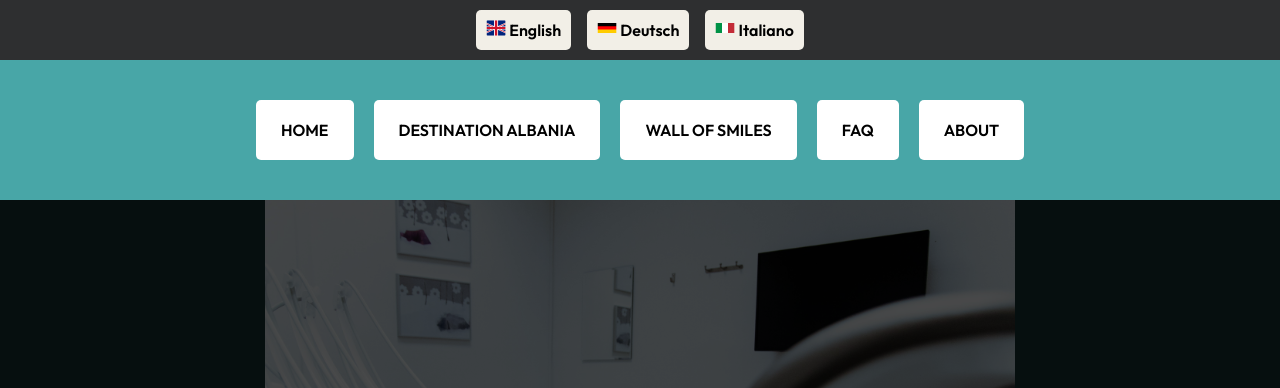
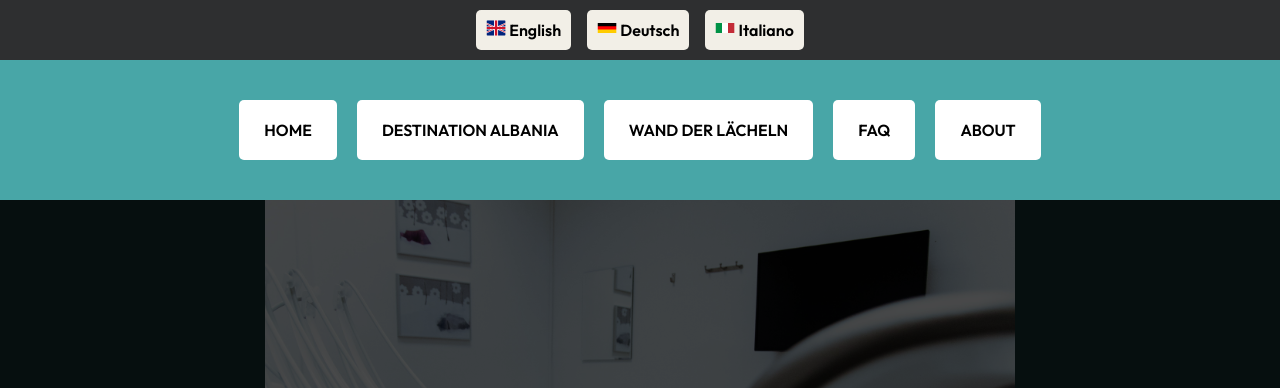
Before and after one commit to ssilatel/dental, a plain HTML site: page de/faq.html in a window 1280 px wide. Shown: the top 388 px of the page. Drawn offline with Linux system fonts and the light colour scheme.

Commit message:
Fix typo

```diff
--- a/de/faq.html
+++ b/de/faq.html
@@ -33,7 +33,7 @@
 				<nav>
 					<a href="index.html">HOME</a>
 					<a href="#">DESTINATION ALBANIA</a>
-					<a href="#">WALL OF SMILES</a>
+					<a href="#">WAND DER LÄCHELN</a>
 					<a href="faq.html">FAQ</a>
 					<a href="about.html">ABOUT</a>
 				</nav>
```
